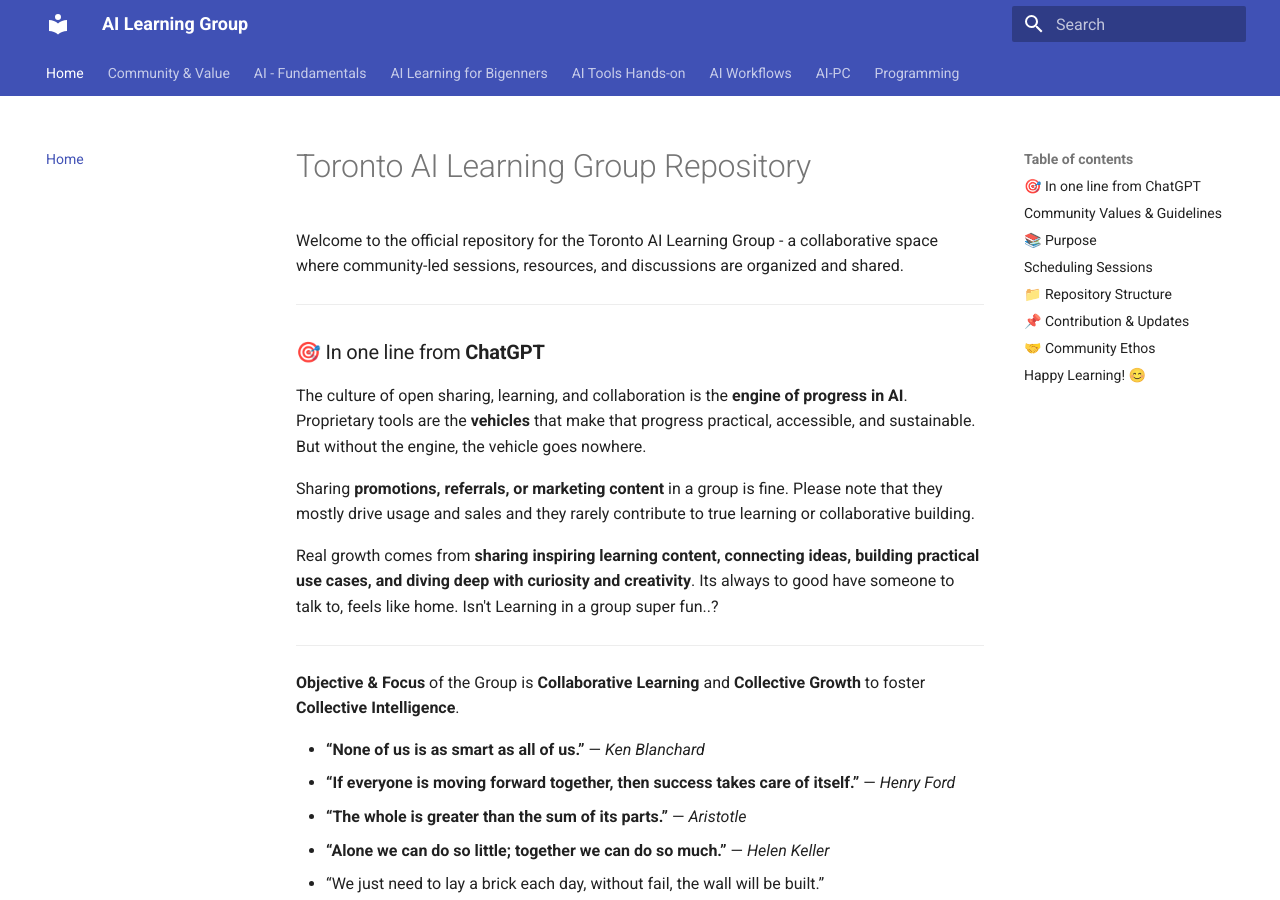
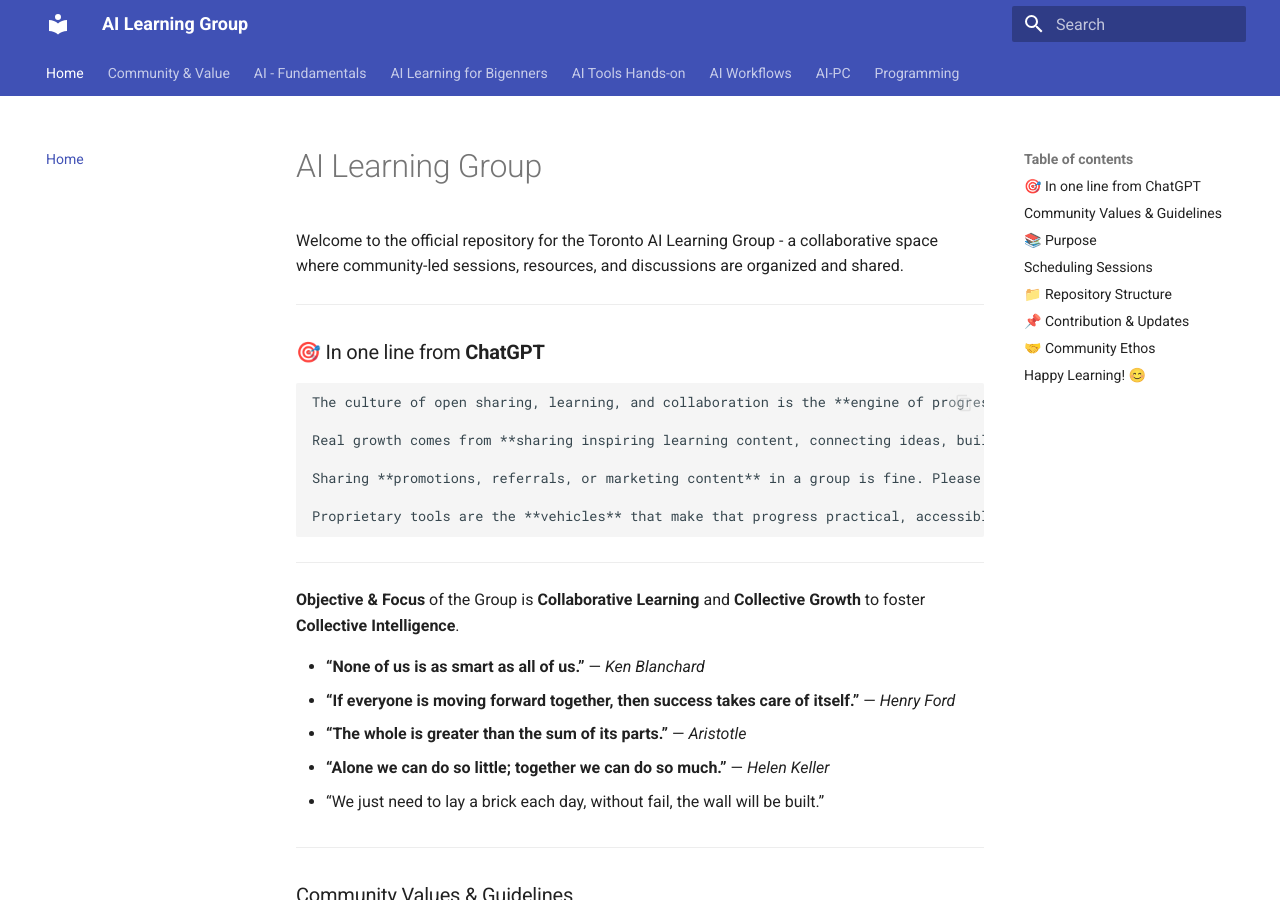
Before and after one commit to tejomayee-tech/toronto_ai_learning_group, an MkDocs documentation site: the page built from docs/README.md, in a window 1280 px wide and 900 px high. Built offline with MkDocs 1.6.1 and Material for MkDocs 9.7.7, drawn with Linux system fonts in a browser that asks for light colours.

```diff
--- a/docs/README.md
+++ b/docs/README.md
@@ -1,17 +1,19 @@
-# Toronto AI Learning Group Repository
+# AI Learning Group
 Welcome to the official repository for the Toronto AI Learning Group - a collaborative space where community-led sessions, resources, and discussions are organized and shared.
 
 ---
 
 ### 🎯 In one line from **ChatGPT**
 
-  The culture of open sharing, learning, and collaboration is the **engine of progress in AI**. Proprietary tools are the **vehicles** that make that progress practical, accessible, and sustainable. But without the engine, the vehicle goes nowhere.
+    The culture of open sharing, learning, and collaboration is the **engine of progress in AI**.  Frameworks like **TensorFlow, PyTorch, Hugging Face Transformers, scikit-learn** and even Linux/Ubuntu itself are open-source. Without them, no AI researcher or startup could move quickly.
+
+    Real growth comes from **sharing inspiring learning content, connecting ideas, building practical use cases, and diving deep with curiosity and creativity**. Its always to good have someone to talk to, feels like home. Isn't Learning in a group super fun..?
+
+    Sharing **promotions, referrals, or marketing content** in a group is fine. Please note that they mostly drive usage and sales and they rarely contribute to true learning or collaborative building.
+
+    Proprietary tools are the **vehicles** that make that progress practical, accessible, and sustainable. But without the engine, the vehicle goes nowhere.
 
 
-  Sharing **promotions, referrals, or marketing content** in a group is fine.
-  Please note that they mostly drive usage and sales and they rarely contribute to true learning or collaborative building.
-
-  Real growth comes from **sharing inspiring learning content, connecting ideas, building practical use cases, and diving deep with curiosity and creativity**. Its always to good have someone to talk to, feels like home. Isn't Learning in a group super fun..?
 
 ---
 
```
